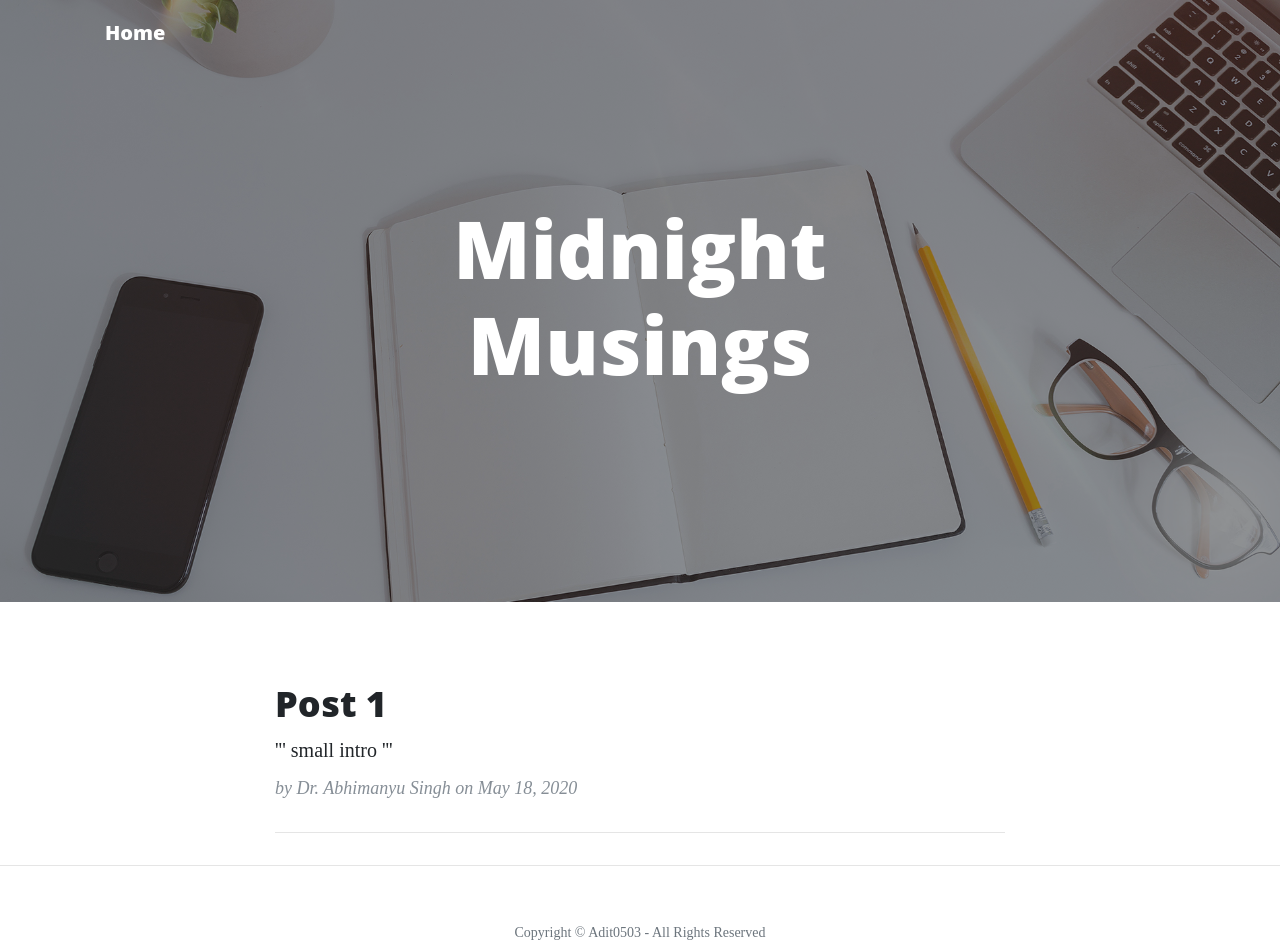
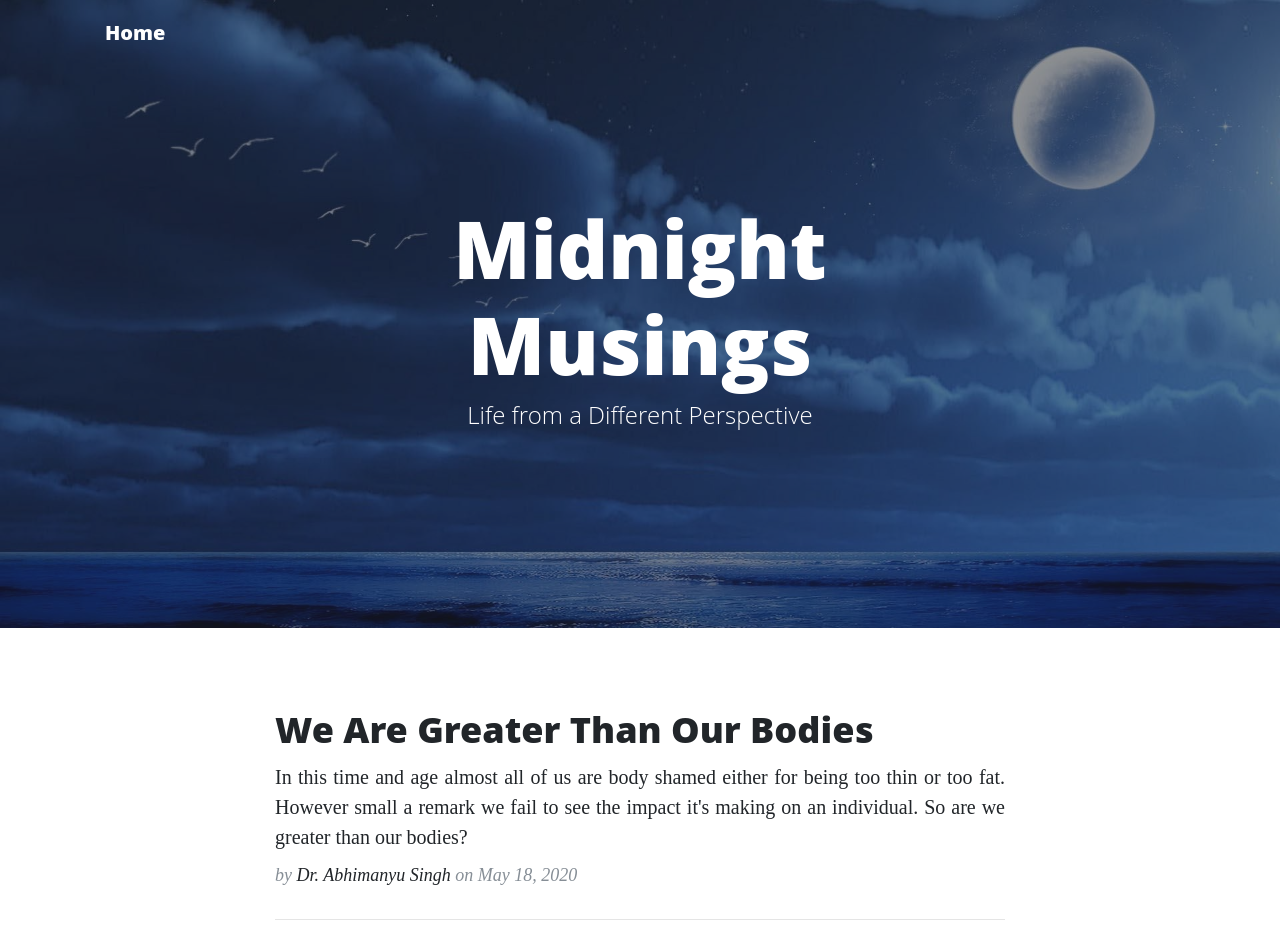
Before and after one commit to adit0503/Abhimanyu_Blog_Netlify, a plain HTML site: page index.html in a window 1280 px wide. Shown: the top 946 px of the page. Drawn offline with Linux system fonts and the light colour scheme.

Commit message:
first article complete

```diff
--- a/index.html
+++ b/index.html
@@ -5,10 +5,10 @@
 
   <meta charset="utf-8">
   <meta name="viewport" content="width=device-width, initial-scale=1, shrink-to-fit=no">
-  <meta name="description" content="Short Stories">
+  <meta name="description" content="Life from a Different Perspective">
   <meta name="author" content="Aditya Chavan">
 
-  <title>My Blog</title>
+  <title>Midnight Musings</title>
 
   <!-- Bootstrap core CSS -->
   <link href="css/bootstrap.min.css" rel="stylesheet">
@@ -27,14 +27,14 @@
   </nav>
 
   <!-- Page Header -->
-  <header class="masthead" style="background-image: url('img/home_1.jpeg')">
+  <header class="masthead" style="background-image: url('img/home_2.jpeg')">
     <div class="overlay"></div>
     <div class="container">
       <div class="row">
         <div class="col-lg-8 col-md-10 mx-auto">
           <div class="site-heading">
             <h1> Midnight Musings </h1>
-            <span class="subheading">  </span>
+            <span class="subheading"> Life from a Different Perspective </span>
           </div>
         </div>
       </div>
@@ -49,13 +49,13 @@
         <div class="post-preview">
           <a href="posts/post1.html">
             <h1 class="post-title">
-              Post 1
+              We Are Greater Than Our Bodies
             </h1>
             <p class="post-subtitle">
-              ''' small intro '''
+              In this time and age almost all of us are body shamed either for being too thin or too fat. However small a remark we fail to see the impact it's making on an individual. So are we greater than our bodies?
             </p>
           </a>
-          <p class="post-meta">by Dr. Abhimanyu Singh on May 18, 2020</p>
+          <p class="post-meta">by <a href="https://www.facebook.com/abhimanyu.singh.940641" target="_blank">Dr. Abhimanyu Singh</a> on May 18, 2020</p>
         </div>
         <hr>
 
```
Also changed, not shown: posts/post1.html (+4 -4 lines), img/home_2.jpeg (added).
